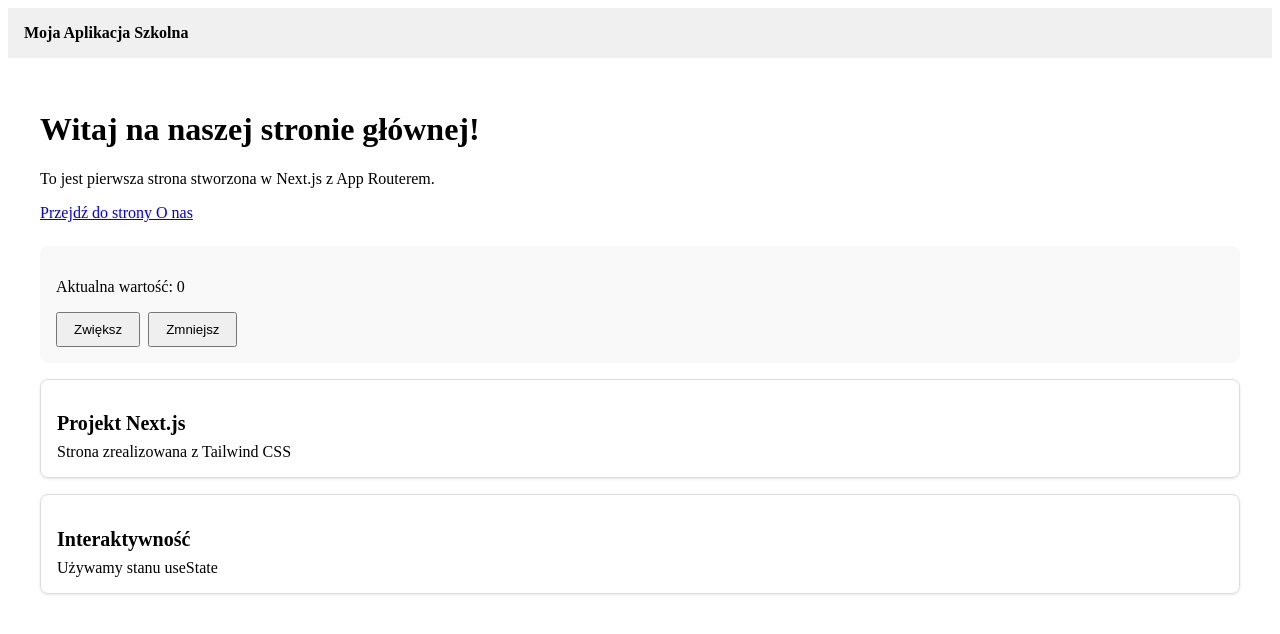
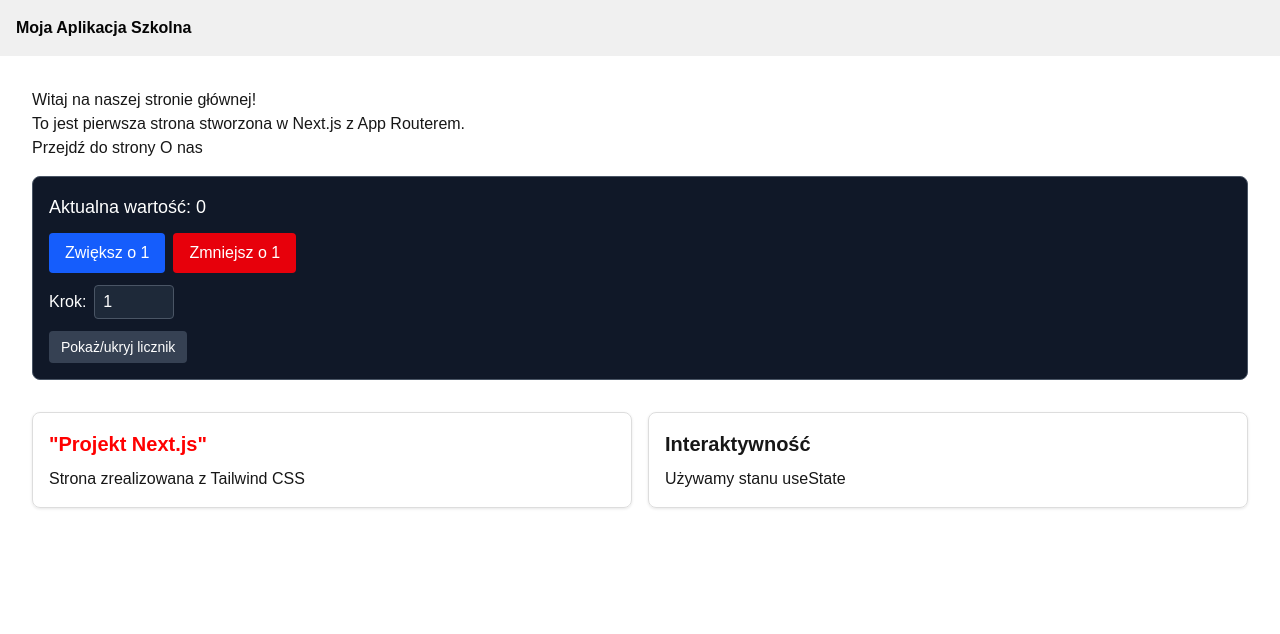
Before and after one commit to Mateuszrambo/next-2026-27-4b1-MK, a Next.js app: page / in a window 1280 px wide. Shown: the top 634 px of the page. Built offline with nearby package versions, Linux system fonts and the light colour scheme.

Commit message:
feat: zakonczenie prac nad licznikami, hookami i contextem

```diff
--- a/src/app/globals.css
+++ b/src/app/globals.css
@@ -26,7 +26,6 @@ body {
 }
 
 .highlight {
-  background-color: #fff59d;
-  padding: 0.2rem 0.4rem;
-  border-radius: 4px;
+  color: red;
+  font-weight: bold;
 }
--- a/src/app/layout.js
+++ b/src/app/layout.js
@@ -1,15 +1,18 @@
-
+import { CounterProvider } from '@/context/CounterContext';
+import './globals.css';
 
 export default function RootLayout({ children }) {
   return (
     <html lang="pl">
       <body>
-        <header style={{ background: '#f0f0f0', padding: '1rem' }}>
-          <nav>
-            <strong>Moja Aplikacja Szkolna</strong>
-          </nav>
-        </header>
-        {children}
+        <CounterProvider>
+          <header style={{ background: '#f0f0f0', padding: '1rem', color: '#050505' }}>
+            <nav>
+              <strong>Moja Aplikacja Szkolna</strong>
+            </nav>
+          </header>
+          {children}
+        </CounterProvider>
       </body>
     </html>
   );
--- a/src/app/page.js
+++ b/src/app/page.js
@@ -12,7 +12,7 @@ export default function HomePage() {
       <Counter />
 
       <div className="grid grid-cols-1 gap-4 sm:grid-cols-2 mt-4">
-        <Card title="Projekt Next.js">Strona zrealizowana z Tailwind CSS</Card>
+        <Card title={<span className="highlight">"Projekt Next.js"</span>}>Strona zrealizowana z Tailwind CSS</Card>
         <Card title="Interaktywność">Używamy stanu useState</Card>
       </div>
     </main>
--- a/src/components/Counter.js
+++ b/src/components/Counter.js
@@ -4,22 +4,46 @@ import { useState } from 'react';
 
 export default function Counter() {
   const [count, setCount] = useState(0);
+  const [step, setStep] = useState(1);
+  const [isVisible, setIsVisible] = useState(true);
 
   return (
-    <div style={{ marginTop: '1.5rem', padding: '1rem', background: '#f9f9f9', borderRadius: 8 }}>
-      <p>Aktualna wartość: {count}</p>
+    <div className="border border-gray-600 p-4 rounded-lg bg-gray-900 text-white my-4 space-y-3">
+      {isVisible && <p className="text-lg font-medium">Aktualna wartość: {count}</p>}
+
+      <div className="flex gap-2">
         <button
-        onClick={() => setCount(count + 1)}
-        style={{ marginRight: '0.5rem', padding: '0.5rem 1rem', cursor: 'pointer' }}
+          className="bg-blue-600 hover:bg-blue-500 px-4 py-2 rounded text-white font-medium"
+          onClick={() => setCount(count + step)}
         >
-        Zwiększ
+          Zwiększ o {step}
         </button>
         <button
-        onClick={() => setCount(count - 1)}
-        style={{ padding: '0.5rem 1rem', cursor: 'pointer' }}
+          className="bg-red-600 hover:bg-red-500 px-4 py-2 rounded text-white font-medium"
+          onClick={() => setCount(count - step)}
         >
-        Zmniejsz
+          Zmniejsz o {step}
         </button>
+      </div>
+
+      <label className="flex items-center gap-2">
+        Krok:
+        <input
+          type="number"
+          value={step}
+          onChange={(e) => setStep(Number(e.target.value))}
+          className="bg-gray-800 border border-gray-600 px-2 py-1 rounded text-white w-20 focus:outline-none focus:border-blue-500"
+        />
+      </label>
+
+      <div>
+        <button
+          className="bg-gray-700 hover:bg-gray-600 px-3 py-1.5 rounded text-sm text-white"
+          onClick={() => setIsVisible(!isVisible)}
+        >
+          Pokaż/ukryj licznik
+        </button>
+      </div>
     </div>
   );
 }
--- /dev/null
+++ b/src/components/CounterButtons.js
@@ -0,0 +1,10 @@
+'use client';
+
+export default function CounterButtons({ count, setCount }) {
+  return (
+    <div>
+      <button onClick={() => setCount(count + 1)}>Zwiększ</button>
+      <button onClick={() => setCount(count - 1)}>Zmniejsz</button>
+    </div>
+  );
+}
--- /dev/null
+++ b/src/components/CounterDashboard.js
@@ -0,0 +1,16 @@
+'use client';
+
+import { useState } from 'react';
+import CounterDisplay from './CounterDisplay';
+import CounterButtons from './CounterButtons';
+
+export default function CounterDashboard() {
+  const [count, setCount] = useState(0);
+
+  return (
+    <div className="border border-gray-600 p-4 rounded-lg bg-gray-900 text-white my-4 space-y-3">
+      <CounterDisplay count={count} />
+      <CounterButtons count={count} setCount={setCount} />
+    </div>
+  );
+}
--- /dev/null
+++ b/src/components/CounterDisplay.js
@@ -0,0 +1,3 @@
+export default function CounterDisplay({ count }) {
+  return <p>Aktualna wartość: {count}</p>;
+}
--- /dev/null
+++ b/src/components/CounterWithLog.js
@@ -0,0 +1,18 @@
+'use client';
+
+import { useState, useEffect } from 'react';
+
+export default function CounterWithLog() {
+  const [count, setCount] = useState(0);
+
+  useEffect(() => {
+    console.log('Licznik zmienił wartość na:', count);
+  }, [count]); // efekt uruchamia się przy każdej zmianie "count"
+
+  return (
+    <div>
+      <p>Wartość: {count}</p>
+      <button onClick={() => setCount(count + 1)}>Zwiększ</button>
+    </div>
+  );
+}
--- /dev/null
+++ b/src/context/CounterContext.js
@@ -0,0 +1,23 @@
+'use client';
+
+import { createContext, useContext, useState } from 'react';
+
+const CounterContext = createContext(null);
+
+export function CounterProvider({ children }) {
+    const [count, setCount] = useState(0);
+
+    return (
+        <CounterContext.Provider value={{ count, setCount }}>
+            {children}
+        </CounterContext.Provider>
+    );
+}
+
+export function useCounter() {
+    const context = useContext(CounterContext);
+    if (!context) {
+        throw new Error('useCounter musi być używany wewnątrz CounterProvider');
+    }
+    return context;
+}
```
Lines whose indentation alone changed are shown as unchanged.
